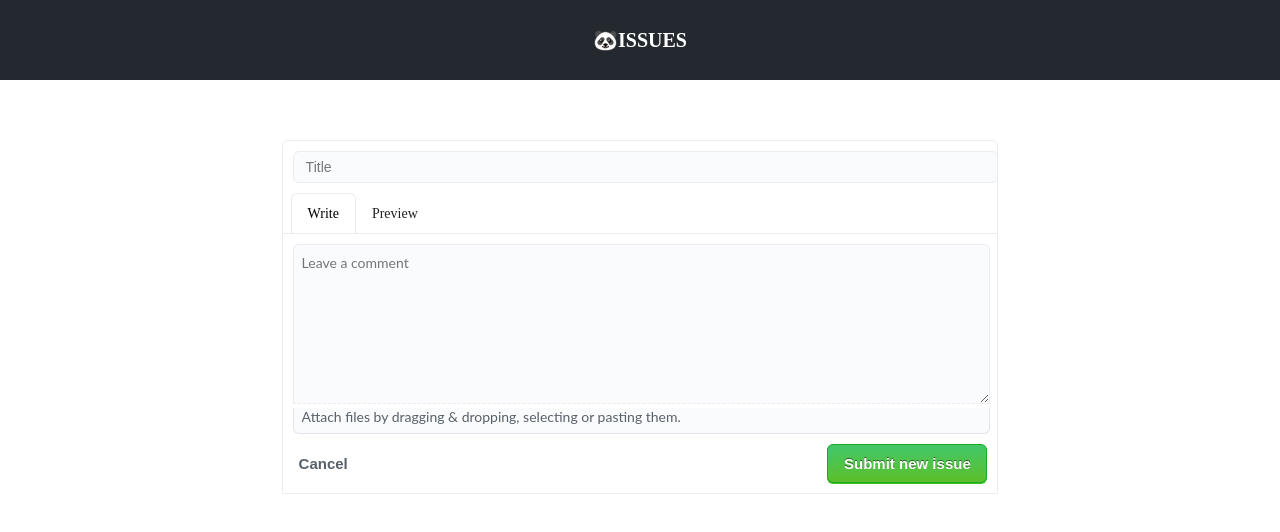
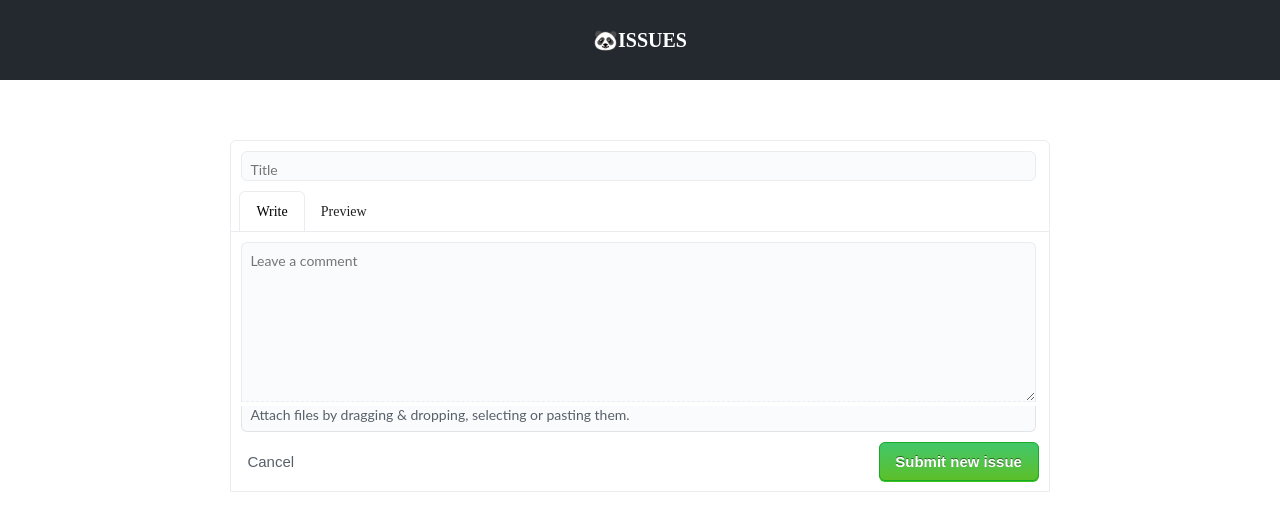
Before and after one commit to boostcamp-2020/IssueTracker-08, a React app in the folder Client/: page /issue/post in a window 1280 px wide. Shown: the top 532 px of the page. Built offline with nearby package versions, Linux system fonts and the light colour scheme; no server answers.

Commit message:
Feat : #131 이슈 내용 작성 시 현재 입력된 글자 수 표현 기능 구현
요구사항은 2초 간격이었지만, 텀이 너무 긴 것 같아 0.5초 간격으로 글자 수를 체킹하도록 구현했습니다.

```diff
--- a/Client/src/components/IssueForm.jsx
+++ b/Client/src/components/IssueForm.jsx
@@ -1,4 +1,4 @@
-import React, { useRef } from 'react';
+import React, { useRef, useState } from 'react';
 import { Link, useHistory } from 'react-router-dom';
 import styled from 'styled-components';
 
@@ -9,7 +9,7 @@ const FileAttachMsg =
   'Attach files by dragging & dropping, selecting or pasting them.';
 
 const IssueFormContainer = styled.div`
-  width: 70%;
+  width: 80%;
   margin: auto;
   border: 1px solid #ebecef;
   box-sizing: border-box;
@@ -20,8 +20,10 @@ const IssueFormContainer = styled.div`
 const IssueTitleInput = styled.input`
   width: 95%;
   margin: 10px;
-  padding: 5px 12px;
+  padding: 8px;
+  padding-bottom: 0;
   font-size: 14px;
+  font-family: Lato, 'Helvetica Neue', Arial, Helvetica, sans-serif;
   line-height: 20px;
   background-position: right 8px center;
   background-color: #fafbfc;
@@ -117,7 +119,6 @@ const CancelButton = styled.button`
   color: #586069;
   cursor: pointer;
   font-size: 15px;
-  font-weight: bold;
 `;
 
 const SubmitButton = styled.button`
@@ -137,10 +138,23 @@ const SubmitButton = styled.button`
   text-shadow: 0px -1px 0px #2f6627;
 `;
 
+const CommentDiv = styled.div`
+  display: inline;
+`;
+
+const NumberOfLetters = styled.div`
+  color: #586069;
+  text-align: right;
+  margin: 0 8px;
+  padding-right: 30px;
+`;
+
 const IssueForm = () => {
   const history = useHistory();
   const titleRef = useRef(false);
   const commentRef = useRef(false);
+  const [comment, setComment] = useState('');
+  const [isChange, setIsChange] = useState(false);
 
   const createIssueData = (e) => {
     const issue = {
@@ -154,16 +168,39 @@ const IssueForm = () => {
     history.push('/');
   };
 
+  const commentHandleChange = () => {
+    setIsChange(false);
+    setComment(commentRef.current.value);
+  };
+
+  let countTimer;
+  const commentKeyUp = async () => {
+    clearTimeout(countTimer);
+    if (commentRef) {
+      countTimer = setTimeout(() => {
+        setIsChange(true);
+      }, 500);
+    }
+  };
+
   return (
     <IssueFormContainer>
       <IssueTitleInput placeholder="Title" ref={titleRef} />
       <WriteTab>Write</WriteTab>
       <PreviewTab>Preview</PreviewTab>
       <Hr />
-      <IssueComment
-        placeholder="Leave a comment"
-        ref={commentRef}
-      ></IssueComment>
+      <CommentDiv>
+        <IssueComment
+          placeholder="Leave a comment"
+          ref={commentRef}
+          value={comment}
+          onChange={commentHandleChange}
+          onKeyUp={commentKeyUp}
+        ></IssueComment>
+        <NumberOfLetters>
+          {isChange && `${comment.length} characters`}
+        </NumberOfLetters>
+      </CommentDiv>
       <FileAttachContainer>
         <div>{FileAttachMsg}</div>
       </FileAttachContainer>
```
